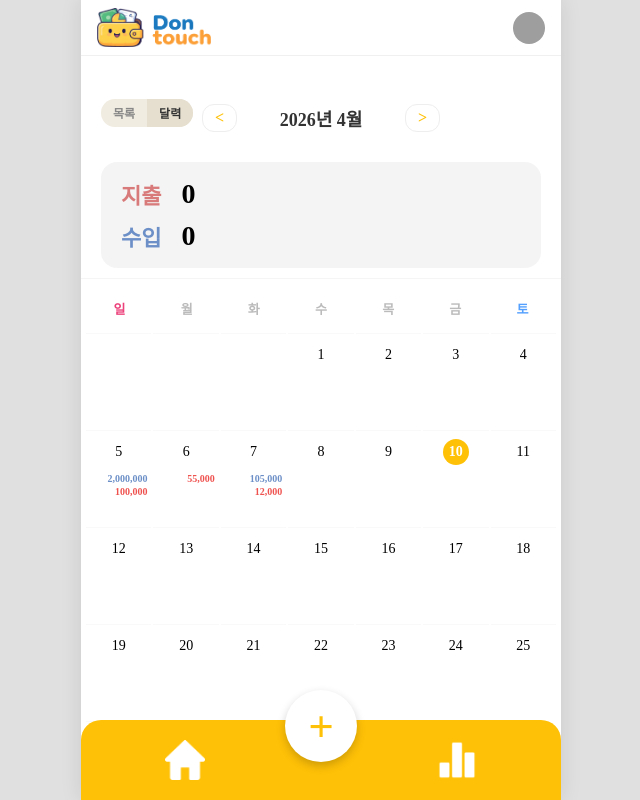
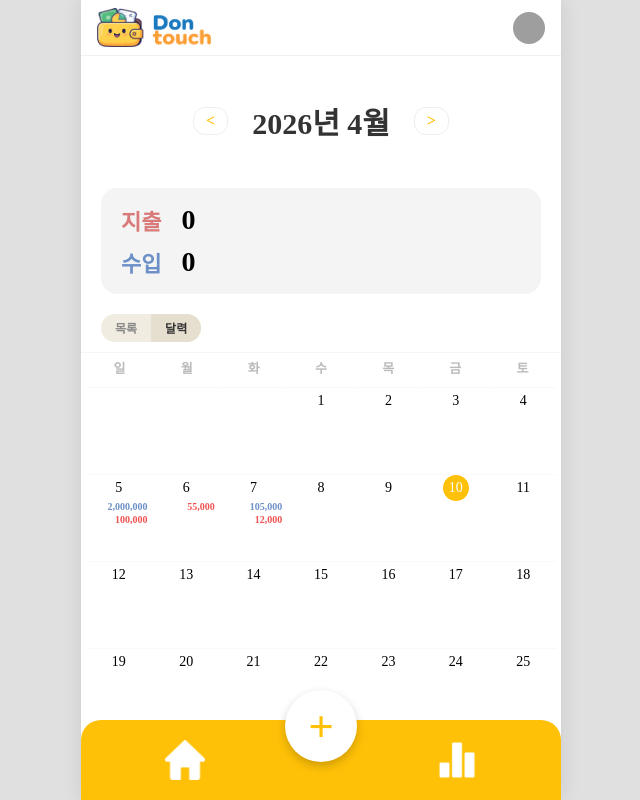
Before and after one commit to team6-skeleton-project/skeleton-project, a Vue app in the folder team6/: page / in a window 1280 px wide. Shown: the whole page, without its empty margins (319-959 px from the left). Built offline with nearby package versions, Linux system fonts and the light colour scheme; data requests are answered from the project's data file; sample sign-in values are in the browser's storage; grey boxes are pictures that could not be loaded.

Commit message:
[refactor #60] 리스트 이미지 추가

```diff
--- a/team6/src/components/home/MonthSelector.vue
+++ b/team6/src/components/home/MonthSelector.vue
@@ -78,7 +78,7 @@ const nextMonth = () => {
 
 /* 중앙 연도/월 표시 스타일 */
 .month-display {
-  font-size: 18px; /* Chart.vue의 h2 크기와 맞춤 */
+  font-size: 30px; /* Chart.vue의 h2 크기와 맞춤 */
   font-weight: 700;
   color: #333;
   min-width: 120px; /* 글자 길이에 따른 흔들림 방지 */
--- a/team6/src/components/home/TransactionItem.vue
+++ b/team6/src/components/home/TransactionItem.vue
@@ -1,10 +1,8 @@
 <template>
   <div class="item">
-
-    <!-- 왼쪽 묶기 -->
     <div class="left">
       <div class="icon">
-        <img :src="icon" />
+        <img :src="iconPath" alt="icon" />
       </div>
 
       <div class="info">
@@ -13,34 +11,31 @@
       </div>
     </div>
 
-    <!-- 오른쪽 (금액) -->
     <div class="amount" :class="type">
       {{ displayAmount }}
     </div>
-
   </div>
 </template>
 
 <script setup>
-import { computed } from 'vue'
+import { computed } from 'vue';
 
 const props = defineProps({
   title: String,
   category: String,
   amount: Number,
   type: String,
-  icon: String
-})
+  iconPath: String, // 부모가 짝지어서 보내준 이미지 경로
+});
 
+/**
+ * 금액 포맷팅 (콤마 및 기호)
+ */
 const displayAmount = computed(() => {
-  if (!props.amount) return '0원'
-
-  const price = props.amount.toLocaleString()
-
-  return props.type === 'expense'
-    ? `- ${price}원`
-    : `${price}원`
-})
+  if (!props.amount) return '0원';
+  const price = props.amount.toLocaleString();
+  return props.type === 'expense' ? `- ${price}원` : `${price}원`;
+});
 </script>
 
 <style scoped>
@@ -52,15 +47,11 @@ const displayAmount = computed(() => {
   border-bottom: 1px solid #f0f0f0;
   width: 100%;
 }
-
-/* 왼쪽 묶기 */
 .left {
   display: flex;
   align-items: center;
   flex: 1;
 }
-
-/* 아이콘 */
 .icon {
   width: 44px;
   height: 44px;
@@ -70,43 +61,34 @@ const displayAmount = computed(() => {
   justify-content: center;
   align-items: center;
 }
-
 .icon img {
-  width: 22px;
-  height: 22px;
+  width: 30px;
+  height: 30px;
   object-fit: contain;
 }
-
-/* 텍스트 */
 .info {
   margin-left: 14px;
 }
-
 .title {
   font-size: 16px;
   font-weight: 600;
+  color: #333;
 }
-
 .category {
   font-size: 13px;
   color: #b0b0b0;
   margin-top: 4px;
 }
-
-/* 금액 */
 .amount {
   font-size: 16px;
   font-weight: 600;
   min-width: 80px;
   text-align: right;
 }
-
-/* 색상 */
 .amount.income {
-  color: #4A90E2;
+  color: #4a90e2;
 }
-
 .amount.expense {
-  color: #E74C3C;
+  color: #e74c3c;
 }
 </style>
--- a/team6/src/views/Home.vue
+++ b/team6/src/views/Home.vue
@@ -1,7 +1,13 @@
 <template>
   <div class="home-container">
     <div class="fixed-header">
-      <div class="header-section">
+      <div class="month-header">
+        <MonthSelector @changeMonth="handleMonthChange" />
+      </div>
+
+      <SummaryBar :list="filteredList" />
+
+      <div class="toggle-section">
         <div class="view-toggle">
           <button
             :class="{ active: viewMode === 'list' }"
@@ -16,10 +22,7 @@
             달력
           </button>
         </div>
-        <MonthSelector @changeMonth="handleMonthChange" />
       </div>
-
-      <SummaryBar :list="filteredList" />
     </div>
 
     <div class="content-body">
@@ -119,38 +122,45 @@ import EditModal from './Edit.vue';
 
 const user = JSON.parse(localStorage.getItem('user'));
 
-// --- 상태 관리 ---
 const viewMode = ref('calendar');
 const selectedDate = ref(new Date());
-
 const list = ref([]);
+const categories = ref([]); // DB 카테고리 정보 저장용
 const isEditModalOpen = ref(false);
 const selectedRecord = ref(null);
 
-// --- 바텀 시트 상태 ---
 const isDetailOpen = ref(false);
 const clickedDateText = ref('');
+
+/**
+ * 상세 내역 리스트 (아이콘 경로가 포함된 filteredList 재사용)
+ */
 const selectedDatelist = computed(() => {
-  return list.value.filter((r) => r.date === clickedDateText.value);
+  return filteredList.value.filter((r) => r.date === clickedDateText.value);
 });
 
-// --- 데이터 통신 ---
+/**
+ * API 데이터 호출 (내역 + 카테고리 마스터)
+ */
 const fetchData = async () => {
   try {
-    const response = await axios.get('http://localhost:3000/records');
-    list.value = response.data;
+    const [recRes, incRes, expRes] = await Promise.all([
+      axios.get('http://localhost:3000/records'),
+      axios.get('http://localhost:3000/incomeCategory'),
+      axios.get('http://localhost:3000/expenseCategory'),
+    ]);
+    // 카테고리 통합
+    categories.value = [...incRes.data, ...expRes.data];
+    list.value = recRes.data;
   } catch (error) {
-    console.error('데이터 통신 실패:', error);
+    console.error('데이터 로딩 실패:', error);
   }
 };
 
-onMounted(() => {
-  fetchData();
-});
+onMounted(() => fetchData());
 
 const showDailyDetail = (day) => {
   clickedDateText.value = day.fullDate;
-  // 전체 데이터 중 해당 날짜 데이터만 필터링
   isDetailOpen.value = true;
 };
 
@@ -158,8 +168,9 @@ const handleMonthChange = (date) => {
   selectedDate.value = date;
 };
 
-// --- 필터링 로직 (목록과 달력 공통 사용) ---
-
+/**
+ * 핵심 로직: 필터링된 리스트에 DB 아이콘 경로를 실시간 매칭
+ */
 const filteredList = computed(() => {
   const year = selectedDate.value.getFullYear();
   const month = selectedDate.value.getMonth() + 1;
@@ -169,13 +180,24 @@ const filteredList = computed(() => {
       const d = new Date(item.date);
       return (
         item.userId === user.id &&
-        d.getFullYear() === year && d.getMonth() + 1 === month
+        d.getFullYear() === year &&
+        d.getMonth() + 1 === month
       );
+    })
+    .map((item) => {
+      // DB 카테고리 테이블에서 일치하는 icon 파일명 찾기
+      const categoryInfo = categories.value.find(
+        (c) => c.name === item.category,
+      );
+      const fileName = categoryInfo ? categoryInfo.icon : '18.png';
+
+      return {
+        ...item,
+        iconPath: `/src/images/${fileName}`, // 자식 props 이름과 일치
+      };
     })
     .sort((a, b) => new Date(b.date) - new Date(a.date));
 });
-
-// --- 달력 계산 로직 ---
 
 const emptyDays = computed(() => {
   return new Date(
@@ -193,22 +215,14 @@ const calendarDays = computed(() => {
 
   for (let i = 1; i <= lastDate; i++) {
     const dateStr = `${year}-${String(month + 1).padStart(2, '0')}-${String(i).padStart(2, '0')}`;
-
     const dailylist = list.value.filter((r) => r.date === dateStr);
-
     const incomeSum = dailylist
       .filter((r) => r.type === 'income')
       .reduce((sum, r) => sum + r.amount, 0);
-
     const expenseSum = dailylist
       .filter((r) => r.type === 'expense')
       .reduce((sum, r) => sum + r.amount, 0);
-    days.push({
-      date: i,
-      fullDate: dateStr,
-      incomeSum,
-      expenseSum,
-    });
+    days.push({ date: i, fullDate: dateStr, incomeSum, expenseSum });
   }
   return days;
 });
@@ -223,45 +237,44 @@ const openEditModal = (item) => {
 
 const handleModalClose = async () => {
   isEditModalOpen.value = false;
-
   await fetchData();
 };
 </script>
 
 <style scoped>
-/* 기존 스타일 유지 (생략) */
+/* 기존 스타일 그대로 유지 */
 .home-container {
   width: 100%;
-  height: calc(100vh - 56px - 80px);
+  height: calc(100vh - 136px);
   display: flex;
   flex-direction: column;
   background-color: #fff;
-  overflow: hidden;
 }
-
 .fixed-header {
   flex-shrink: 0;
   background-color: #fff;
   z-index: 10;
   border-bottom: 1px solid #f5f5f5;
 }
-
-.header-section {
-  position: relative;
-  padding-top: 20px;
+.month-header {
+  padding: 15px 0;
+  display: flex;
+  justify-content: center;
+}
+.toggle-section {
+  padding: 10px 20px;
+  display: flex;
+  justify-content: flex-start;
+  background-color: #fff;
 }
 .view-toggle {
-  position: absolute;
-  left: 20px;
-  top: 35px;
   display: flex;
   background-color: #f0ece1;
   border-radius: 20px;
   overflow: hidden;
-  z-index: 11;
 }
 .view-toggle button {
-  padding: 5px 12px;
+  padding: 5px 14px;
   border: none;
   background: none;
   font-size: 12px;
@@ -273,18 +286,12 @@ const handleModalClose = async () => {
   background-color: #e6dfcf;
   color: #333;
 }
-
 .content-body {
   flex: 1;
   overflow-y: auto;
-  scrollbar-width: none;
 }
-.content-body::-webkit-scrollbar {
-  display: none;
-}
-
 .calendar-view {
-  padding: 20px 5px;
+  padding: 5px;
 }
 .weekdays {
   display: grid;
@@ -293,35 +300,20 @@ const handleModalClose = async () => {
   font-size: 13px;
   font-weight: bold;
   color: #bbb;
-  margin-bottom: 15px;
+  margin-bottom: 10px;
 }
-.weekday.sunday {
-  color: #ec407a;
-}
-.weekday.saturday {
-  color: #54a0ff;
-}
-
 .days-grid {
   display: grid;
   grid-template-columns: repeat(7, 1fr);
-  row-gap: 2px;
-  column-gap: 2px;
+  gap: 2px;
 }
-
 .day-cell {
   display: flex;
   flex-direction: column;
   align-items: center;
-  min-height: 95px;
-  padding-top: 8px;
+  min-height: 85px;
   border-top: 1px solid #f9f9f9;
-  cursor: pointer;
 }
-.day-cell:active {
-  background-color: #f5f5f5;
-}
-
 .date-num {
   font-size: 14px;
   width: 26px;
@@ -330,28 +322,22 @@ const handleModalClose = async () => {
   justify-content: center;
   align-items: center;
   border-radius: 50%;
-  margin-bottom: 8px;
 }
 .date-num.today {
   background-color: #ffc107;
   color: #fff;
-  font-weight: bold;
 }
-
 .day-amounts {
   display: flex;
   flex-direction: column;
   width: 100%;
   padding: 0 4px;
   gap: 2px;
-  box-sizing: border-box;
 }
 .amt {
   font-size: 10px;
   font-weight: 600;
   text-align: right;
-  display: block;
-  white-space: nowrap;
 }
 .amt.income {
   color: #6c8fc7;
@@ -359,8 +345,6 @@ const handleModalClose = async () => {
 .amt.expense {
   color: #ef5350;
 }
-
-/* 바텀 시트 스타일 */
 .bottom-sheet-overlay {
   position: fixed;
   top: 0;
@@ -383,7 +367,6 @@ const handleModalClose = async () => {
   max-height: 60vh;
   display: flex;
   flex-direction: column;
-  animation: slideUp 0.3s ease-out;
 }
 .handle {
   width: 40px;
@@ -398,40 +381,16 @@ const handleModalClose = async () => {
   align-items: center;
   margin-bottom: 15px;
 }
-.sheet-header h3 {
-  font-size: 16px;
-  font-weight: bold;
-  margin: 0;
-  color: #333;
+.sheet-content {
+  overflow-y: auto;
+  flex: 1;
 }
 .close-btn {
   background: none;
   border: none;
   font-size: 14px;
   color: #999;
-  cursor: pointer;
 }
-
-.sheet-content {
-  overflow-y: auto;
-  flex: 1;
-}
-.empty-msg {
-  text-align: center;
-  padding: 40px 0;
-  color: #ccc;
-  font-size: 14px;
-}
-
-@keyframes slideUp {
-  from {
-    transform: translateY(100%);
-  }
-  to {
-    transform: translateY(0);
-  }
-}
-
 .list-wrapper {
   padding: 10px 0;
 }
```
Also changed, not shown: team6/db.json (+38 -19 lines).
